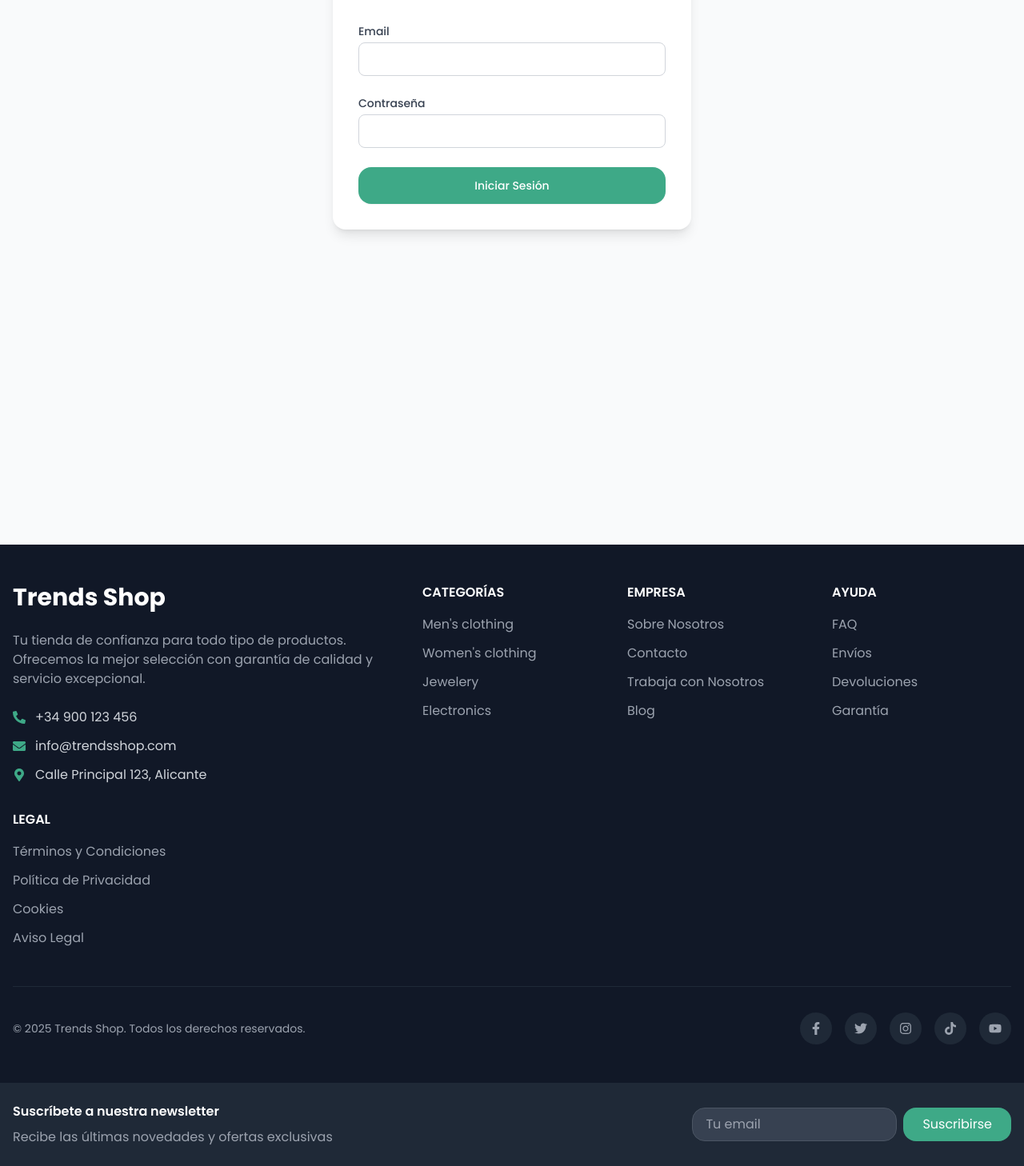
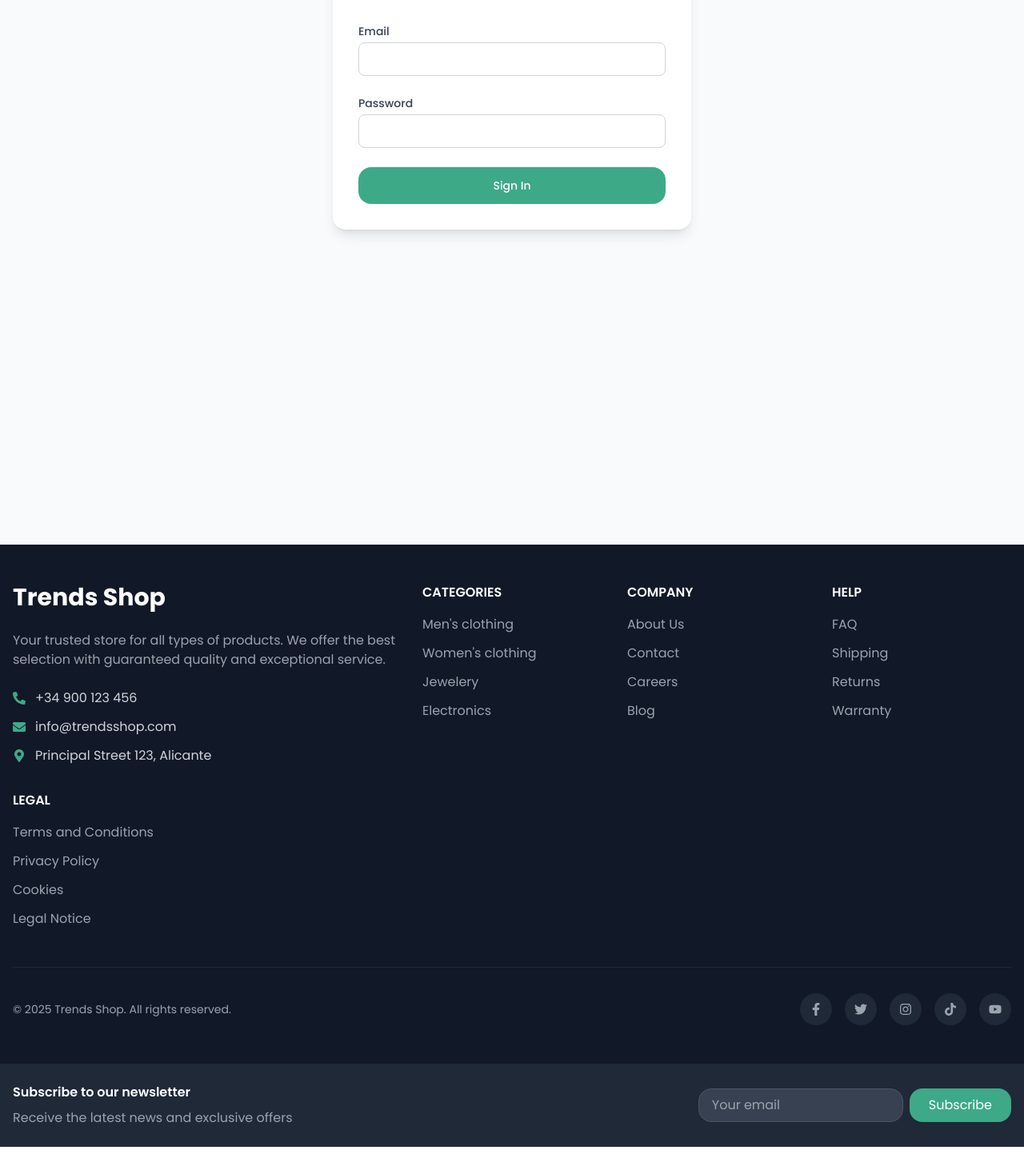
Before and after one commit to aam9063/Shopi-React, a React (Vite) app: page /sign-in in a window 1280 px wide. Shown: the part 187-1645 px from the top of the page at 80% size. After the commit the page ends 1621 px from the top, so only its background shows below. Built offline with nearby package versions, Linux system fonts and the light colour scheme.

Commit message:
Internationalize UI: Translate components to English

```diff
--- a/src/Components/Card/index.jsx
+++ b/src/Components/Card/index.jsx
@@ -68,7 +68,7 @@ function Card({ data: product, index }) {
             className="flex items-center gap-2 p-2 text-white transition-colors duration-300 rounded-xl bg-primary hover:bg-secondary"
           >
             <PlusIcon className="h-6 w-6" />
-            <span className="hidden sm:inline">Añadir</span>
+            <span className="hidden sm:inline">Add to Cart</span>
           </motion.button>
         </div>
       </div>
--- a/src/Components/Cart/index.jsx
+++ b/src/Components/Cart/index.jsx
@@ -61,7 +61,7 @@ function Cart() {
             <div className="flex flex-col h-full">
               {/* Cabecera del carrito */}
               <div className="flex items-center justify-between mb-6">
-                <h2 className="text-2xl font-semibold text-gray-900 dark:text-white">Carrito</h2>
+                <h2 className="text-2xl font-semibold text-gray-900 dark:text-white">Cart</h2>
                 <button
                   onClick={toggleCart}
                   className="p-2 rounded-full hover:bg-gray-100 dark:hover:bg-gray-700 text-gray-500 dark:text-gray-400"
@@ -79,7 +79,7 @@ function Cart() {
                     exit={{ opacity: 0, y: -20 }}
                     className="p-4 mb-4 text-center text-white bg-red-500 rounded-lg"
                   >
-                    Debes iniciar sesión para realizar la compra
+                    You must sign in to make a purchase
                   </motion.div>
                 )}
               </AnimatePresence>
@@ -87,7 +87,7 @@ function Cart() {
               {/* Lista de productos en el carrito */}
               {cart.length === 0 ? (
                 <div className="flex-1 flex items-center justify-center">
-                  <p className="text-gray-500 dark:text-gray-400">Tu carrito está vacío</p>
+                  <p className="text-gray-500 dark:text-gray-400">Your cart is empty</p>
                 </div>
               ) : (
                 <>
@@ -161,7 +161,7 @@ function Cart() {
                       onClick={handleCheckout}
                       className="w-full py-3 text-white transition-colors bg-primary hover:bg-secondary rounded-xl"
                     >
-                      Finalizar Compra
+                      Go to Checkout
                     </motion.button>
                   </div>
                 </>
--- a/src/Components/Footer/index.jsx
+++ b/src/Components/Footer/index.jsx
@@ -15,29 +15,29 @@ function Footer() {
   const currentYear = new Date().getFullYear()
 
   const footerLinks = {
-    categorías: [
+    categories: [
       { name: "Men's clothing", path: '/products?category=mens-clothing' },
       { name: "Women's clothing", path: '/products?category=womens-clothing' },
       { name: 'Jewelery', path: '/products?category=jewelery' },
       { name: 'Electronics', path: '/products?category=electronics' }
     ],
-    empresa: [
-      { name: 'Sobre Nosotros', path: '/about' },
-      { name: 'Contacto', path: '/contact' },
-      { name: 'Trabaja con Nosotros', path: '/careers' },
+    company: [
+      { name: 'About Us', path: '/about' },
+      { name: 'Contact', path: '/contact' },
+      { name: 'Careers', path: '/careers' },
       { name: 'Blog', path: '/blog' }
     ],
-    ayuda: [
+    help: [
       { name: 'FAQ', path: '/faq' },
-      { name: 'Envíos', path: '/shipping' },
-      { name: 'Devoluciones', path: '/returns' },
-      { name: 'Garantía', path: '/warranty' }
+      { name: 'Shipping', path: '/shipping' },
+      { name: 'Returns', path: '/returns' },
+      { name: 'Warranty', path: '/warranty' }
     ],
     legal: [
-      { name: 'Términos y Condiciones', path: '/terms' },
-      { name: 'Política de Privacidad', path: '/privacy' },
+      { name: 'Terms and Conditions', path: '/terms' },
+      { name: 'Privacy Policy', path: '/privacy' },
       { name: 'Cookies', path: '/cookies' },
-      { name: 'Aviso Legal', path: '/legal' }
+      { name: 'Legal Notice', path: '/legal' }
     ]
   }
 
@@ -60,8 +60,8 @@ function Footer() {
               Trends Shop
             </Link>
             <p className="mb-6 text-gray-400">
-              Tu tienda de confianza para todo tipo de productos. Ofrecemos la mejor
-              selección con garantía de calidad y servicio excepcional.
+                Your trusted store for all types of products. We offer the best
+                selection with guaranteed quality and exceptional service.
             </p>
             <div className="space-y-3">
               <div className="flex items-center gap-3">
@@ -74,7 +74,7 @@ function Footer() {
               </div>
               <div className="flex items-center gap-3">
                 <FaMapMarkerAlt className="text-primary" />
-                <span>Calle Principal 123, Alicante</span>
+                <span>Principal Street 123, Alicante</span>
               </div>
             </div>
           </div>
@@ -108,7 +108,7 @@ function Footer() {
         <div className="flex flex-col items-center justify-between gap-6 md:flex-row">
           {/* Copyright */}
           <div className="text-sm text-gray-400">
-            © {currentYear} Trends Shop. Todos los derechos reservados.
+            © {currentYear} Trends Shop. All rights reserved.
           </div>
 
           {/* Redes sociales */}
@@ -136,16 +136,16 @@ function Footer() {
           <div className="flex flex-col items-center justify-between gap-6 md:flex-row">
             <div>
               <h4 className="mb-2 font-semibold text-white">
-                Suscríbete a nuestra newsletter
+                Subscribe to our newsletter
               </h4>
               <p className="text-gray-400">
-                Recibe las últimas novedades y ofertas exclusivas
+                Receive the latest news and exclusive offers
               </p>
             </div>
             <form className="flex w-full gap-2 md:w-auto">
               <input
                 type="email"
-                placeholder="Tu email"
+                placeholder="Your email"
                 className="flex-1 px-4 py-2 text-white placeholder-gray-400 bg-gray-700 border border-gray-600 md:w-64 rounded-xl focus:outline-none focus:border-primary"
               />
               <motion.button
@@ -154,7 +154,7 @@ function Footer() {
                 type="submit"
                 className="px-6 py-2 text-white transition-colors bg-primary rounded-xl hover:bg-secondary"
               >
-                Suscribirse
+                Subscribe
               </motion.button>
             </form>
           </div>
--- a/src/Components/Hero/index.jsx
+++ b/src/Components/Hero/index.jsx
@@ -62,7 +62,7 @@ function Hero({ featuredProducts }) {
                       to={`/product/${product.id}`}
                       className="px-8 py-3 text-white transition-colors bg-primary hover:bg-secondary rounded-xl"
                     >
-                      Ver Producto
+                      View Product
                     </Link>
                     {/* Precio del producto */}
                     <span className="text-3xl font-bold text-gray-800 dark:text-white">
--- a/src/Components/ProductFilters/index.jsx
+++ b/src/Components/ProductFilters/index.jsx
@@ -13,14 +13,14 @@ function ProductFilters({
         {/* Categoría */}
         <div>
           <label className="block text-sm font-medium text-gray-700 dark:text-gray-300 mb-1">
-            Categoría
+            Category
           </label>
           <select
             value={filters.category}
             onChange={(e) => setFilters({ ...filters, category: e.target.value })}
             className="w-full px-4 py-2 border dark:border-gray-600 rounded-lg bg-white dark:bg-gray-700 text-gray-900 dark:text-white"
           >
-            <option value="">Todas</option>
+            <option value="">All</option>
             {categories.map((category) => (
               <option key={category} value={category}>{category}</option>
             ))}
@@ -30,7 +30,7 @@ function ProductFilters({
         {/* Precio */}
         <div>
           <label className="block text-sm font-medium text-gray-700 dark:text-gray-300 mb-1">
-            Precio máximo: ${filters.maxPrice}
+            Max Price: ${filters.maxPrice}
           </label>
           <input
             type="range"
@@ -45,7 +45,7 @@ function ProductFilters({
         {/* Ordenar */}
         <div>
           <label className="block text-sm font-medium text-gray-700 dark:text-gray-300 mb-1">
-            Ordenar por
+            Order by
           </label>
           <select
             value={filters.sort}
--- a/src/Pages/NotFound/index.jsx
+++ b/src/Pages/NotFound/index.jsx
@@ -45,10 +45,10 @@ function NotFound() {
 
         {/* Mensajes de error */}
         <h2 className="text-3xl font-bold text-gray-800 mb-4">
-          ¡Ups! Página no encontrada
+          Oops! Page not found
         </h2>
         <p className="text-gray-600 mb-8">
-          Parece que te has perdido en el espacio. La página que buscas no existe o ha sido movida a otra galaxia.
+          It seems you've wandered off into space. The page you're looking for doesn't exist or has been moved to another galaxy.
         </p>
 
         {/* Botón de retorno al inicio con animaciones */}
@@ -61,7 +61,7 @@ function NotFound() {
             className="inline-flex items-center gap-2 px-8 py-3 text-white bg-primary hover:bg-secondary rounded-xl transition-colors duration-300"
           >
             <FaHome className="text-xl" />
-            <span>Volver al inicio</span>
+            <span>Back to Home</span>
           </Link>
         </motion.div>
       </motion.div>
--- a/src/Pages/ProductDetailPage/index.jsx
+++ b/src/Pages/ProductDetailPage/index.jsx
@@ -161,7 +161,7 @@ function ProductDetailPage() {
                     className="w-full flex items-center justify-center gap-2 px-8 py-4 border border-transparent text-lg font-medium rounded-xl text-white bg-primary hover:bg-secondary mb-4"
                   >
                     <ShoppingCartIcon className="w-6 h-6" />
-                    Añadir al carrito - ${(product.price * quantity).toFixed(2)}
+                    Add to Cart - ${(product.price * quantity).toFixed(2)}
                   </motion.button>
                 </div>
               </div>
--- a/src/Pages/SignIn/index.jsx
+++ b/src/Pages/SignIn/index.jsx
@@ -54,7 +54,7 @@ function SignIn() {
             className="bg-white dark:bg-gray-800 p-8 rounded-xl shadow-lg"
           >
             <h2 className="text-3xl font-bold text-gray-900 dark:text-white mb-8 text-center">
-              Iniciar Sesión
+              Sign In
             </h2>
 
             {/* Mensaje de error condicional */}
@@ -83,7 +83,7 @@ function SignIn() {
 
               <div>
                 <label htmlFor="password" className="block text-sm font-medium text-gray-700 dark:text-gray-300">
-                  Contraseña
+                  Password
                 </label>
                 <input
                   id="password"
@@ -102,7 +102,7 @@ function SignIn() {
                 type="submit"
                 className="w-full flex justify-center py-3 px-4 border border-transparent rounded-xl shadow-sm text-sm font-medium text-white bg-primary hover:bg-secondary focus:outline-none focus:ring-2 focus:ring-offset-2 focus:ring-primary"
               >
-                Iniciar Sesión
+                Sign In
               </motion.button>
             </form>
           </motion.div>
```
Also changed, not shown: src/Components/Navbar/index.jsx (+5 -5 lines), src/Pages/MyAccount/index.jsx (+7 -7 lines), src/Pages/MyOrders/index.jsx (+6 -6 lines), src/Pages/Products/index.jsx (+7 -7 lines).
